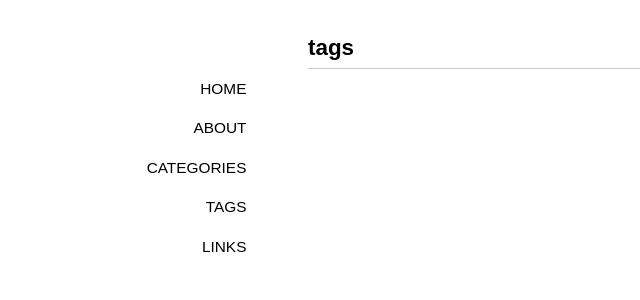
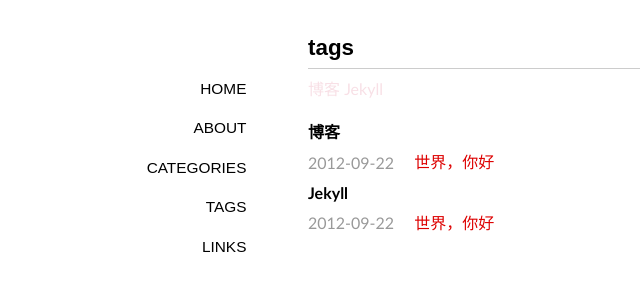
Before and after one commit to lazybios/lazybios.github.com, a Jekyll site: the page built from tags/index.md, in a window 1280 px wide. Shown: the top 300 px of the page, without its empty margins (32-672 px from the left). Built offline with Jekyll 4.4.1, drawn with Linux system fonts in a browser that asks for light colours; some web fonts are replaced; Markdown is read by kramdown in place of the engine named in the settings.

Commit message:
first article & url setting\style modifications

```diff
--- a/_config.yml
+++ b/_config.yml
@@ -1,5 +1,5 @@
 markdown: rdiscount
 permalink: /:year/:month/:title/
-url: http://lazybios.github.com/cn
+url: http://lazybios.github.com
 author: lazybios
 pygments: true
--- /dev/null
+++ b/_posts/2012-09-22-hello-world.md
@@ -0,0 +1,10 @@
+---
+layout: post
+title: 世界，你好
+categories: [Blog & Jekyll]
+tags: [博客,Jekyll]
+---
+
+World,Hello
+>世界这么乱，装纯给谁看
+>灵魂不灭，理想不死
```
Also changed, not shown: 5 other files.
